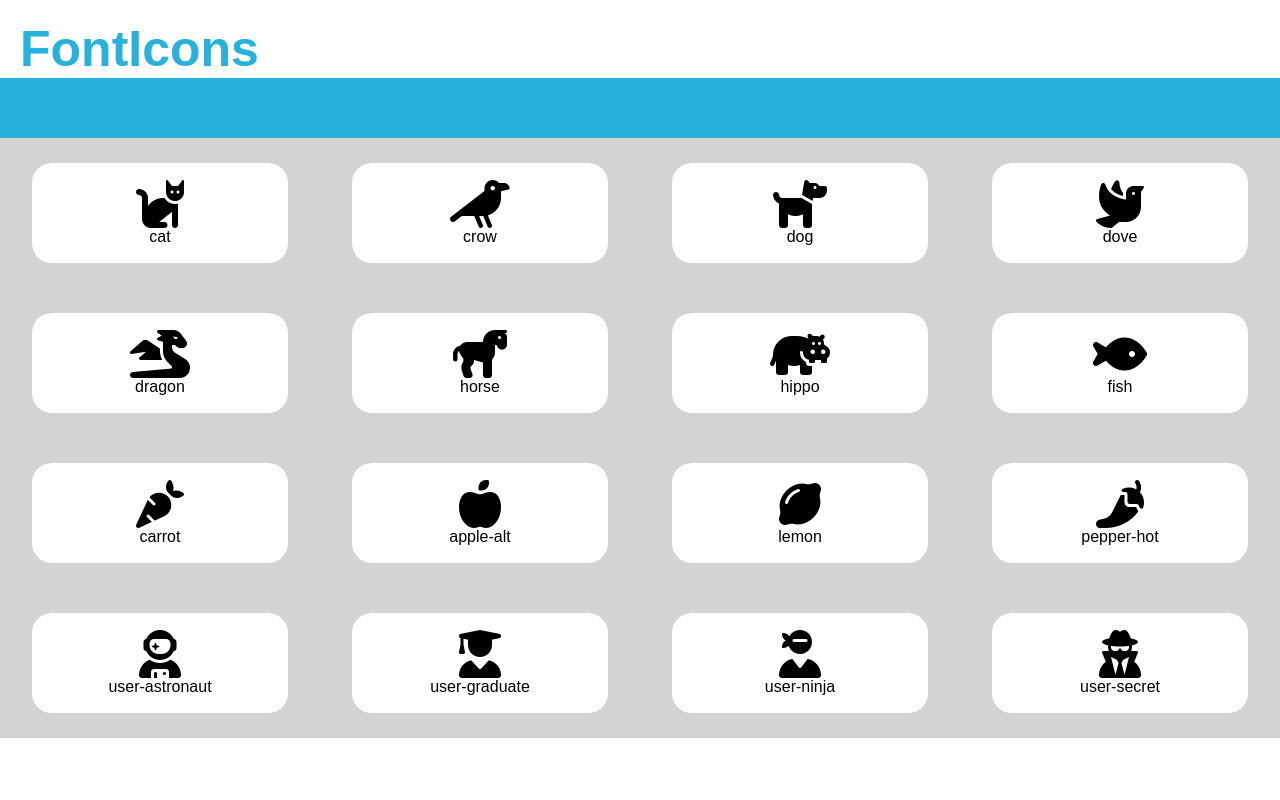
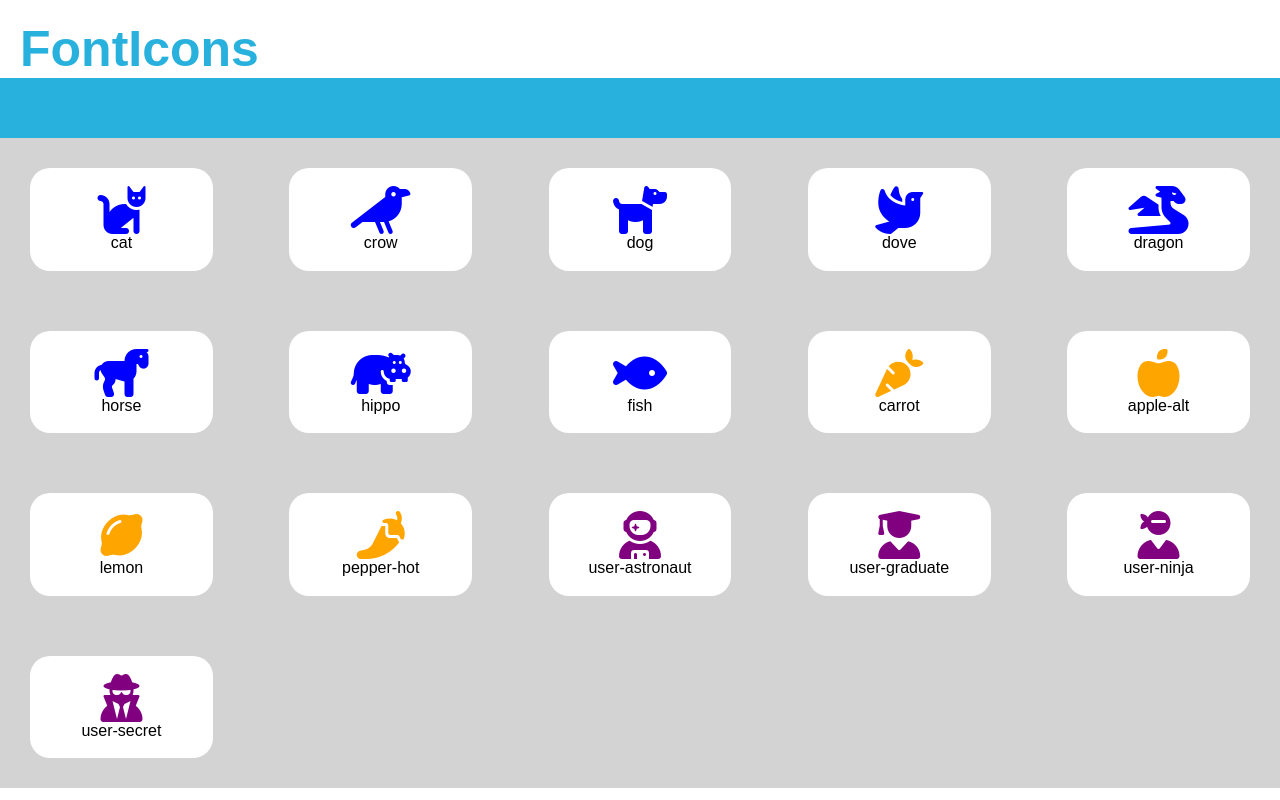
Before and after one commit to Pulcioo/js-es6-icons, a plain HTML site: page index.html in a window 1280 px wide. Drawn offline with Linux system fonts and the light colour scheme.

Commit message:
aggiunto colore alle icone

```diff
--- a/script.js
+++ b/script.js
@@ -149,6 +149,6 @@ function creoBox(elemento) {
     // assegno una classe
     box.className = 'box-icon';
     // modifico HTML
-    box.innerHTML = `<i class="${elemento.family} ${elemento.prefix}${elemento.name} fa-3x"></i>
+    box.innerHTML = `<i class="${elemento.family} ${elemento.prefix}${elemento.name} ${elemento.color} fa-3x"></i>
 	<p class="text">${elemento.name}</p>`
 }
--- a/style.css
+++ b/style.css
@@ -22,20 +22,32 @@ h1{
 }
 
 .container-icon{
-    height: 600px;
+    height: 650px;
     background-color: lightgray;
     display: flex;
     flex-wrap: wrap;
-    justify-content: space-around;
+    justify-content: space-between;
 }
 
 .box-icon{
-    width: calc(100% / 5);
+    width: calc(100% / 7);
     display: flex;
     flex-direction: column;
     justify-content: center;
     align-items: center;
-    margin: 25px;
+    margin: 30px;
     background-color: white;
     border-radius: 20px;
 }
+
+.orange{
+    color: blue;
+}
+
+.green{
+    color: orange;
+}
+
+.blue{
+    color: purple;
+}
```
